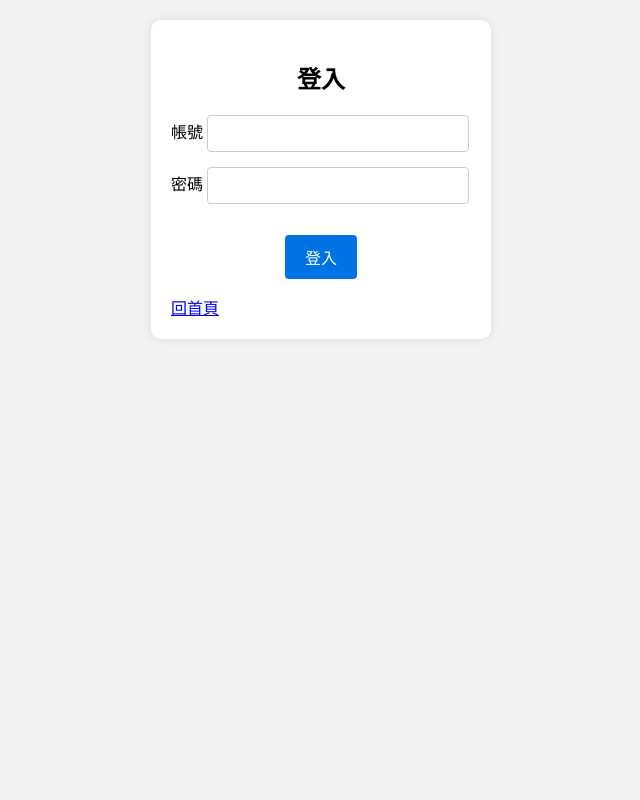
After one commit to youyu129/113-PHP, a PHP site: page /login2.php in a window 1280 px wide. The commit adds this page. Shown: the whole page, without its empty margins (319-959 px from the left). Run offline with PHP 8.4, Linux system fonts and the light colour scheme.

Commit message:
新增資料庫_註冊_登入_login2

```diff
--- /dev/null
+++ b/login2.php
@@ -0,0 +1,73 @@
+<!DOCTYPE html>
+<html lang="en">
+<head>
+    <meta charset="UTF-8">
+    <meta name="viewport" content="width=device-width, initial-scale=1.0">
+    <title>Document</title>
+    <style>
+        body {
+            font-family: Arial, sans-serif;
+            background-color: #f2f2f2;
+            display: flex;
+            justify-content: center;
+            align-items: start;
+            height: 100vh;
+            margin: 0;
+        }
+        h2 {
+            text-align: center;
+            margin-bottom: 20px;
+        }
+        .login-container {
+            background-color: white;
+            padding: 20px;
+            margin-top:20px;
+            border-radius: 10px;
+            box-shadow: 0 0 10px rgba(0, 0, 0, 0.1);
+            width: 300px;
+        }
+        input[type="text"],
+        input[type="password"] {
+            width: 80%;
+            padding: 10px;
+            margin-bottom: 15px;
+            border: 1px solid #ccc;
+            border-radius: 4px;
+        }
+        input[type="submit"] {
+            display: block;
+            margin:auto;
+            padding: 10px 20px;
+            background-color: #0072E3;
+            color: white;
+            border: none;
+            border-radius: 4px;
+            cursor: pointer;
+            font-size: 16px;
+        }
+    </style>
+</head>
+<body>
+
+    <div class="login-container">
+        <h2>登入</h2>
+    <form action="check_acc2.php" method="post">
+        <div>
+            <label for="帳號">帳號</label>
+            <input type="text" name="acc" id="acc">
+        </div>
+        <div>
+            <label for="密碼">密碼</label>
+            <input type="password" name="pw" id="pw">
+        </div>
+        <P></P>
+        <div>
+            <input type="submit" value="登入">
+        </div>
+    </form>
+    <p></p>
+    <div>
+    <a href="index.html">回首頁</a>
+    </div>
+</body>
+</html>
```
Also changed, not shown: check_acc2.php (added, +40 -0 lines), classes_detail.php (+18 -3 lines), index.html (+8 -1 lines), member.sql (added, +61 -0 lines), reg.php (added, +27 -0 lines), reg_form.php (added, +129 -0 lines).
